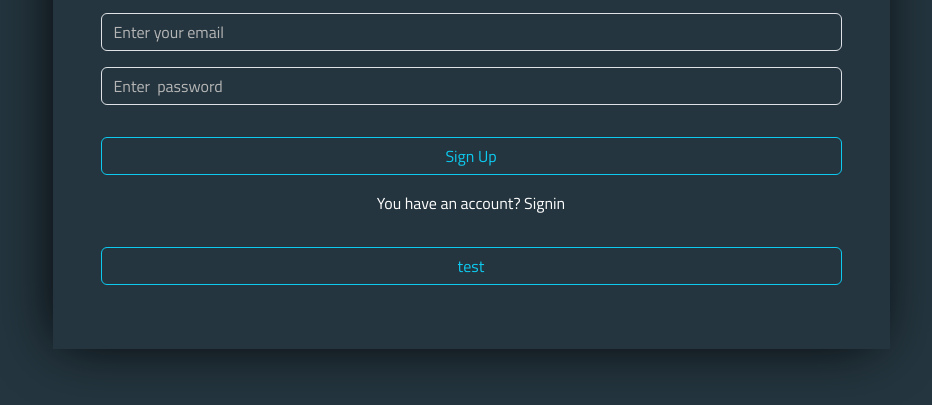
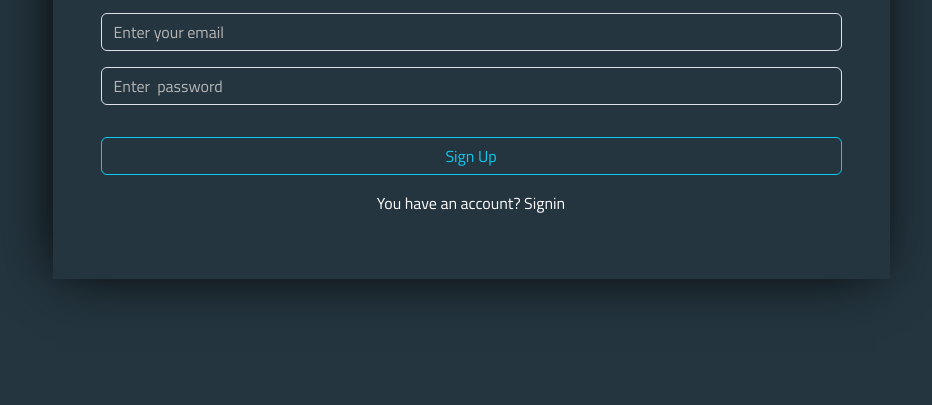
Before and after one commit to mohamed-bakheet/Smart-login, a plain HTML site: page signup.html in a window 1280 px wide. Shown: the part 201-606 px from the top of the page, without its empty margins (169-1101 px from the left). Drawn offline with Linux system fonts and the light colour scheme.

Commit message:
Update signup.html

```diff
--- a/signup.html
+++ b/signup.html
@@ -26,7 +26,7 @@
 
             <button class=" signUp btn btn-outline-info w-100 my-3">Sign Up</button>
             <p class="text-white">You have an account? <a class='text-white' href='index.html'>Signin</a></p>
-        <button class=" test btn btn-outline-info w-100 my-3">test</button>
+
           </div>
     </div>
   <script src="./js/bootstrap.bundle.min.js"></script>
```
